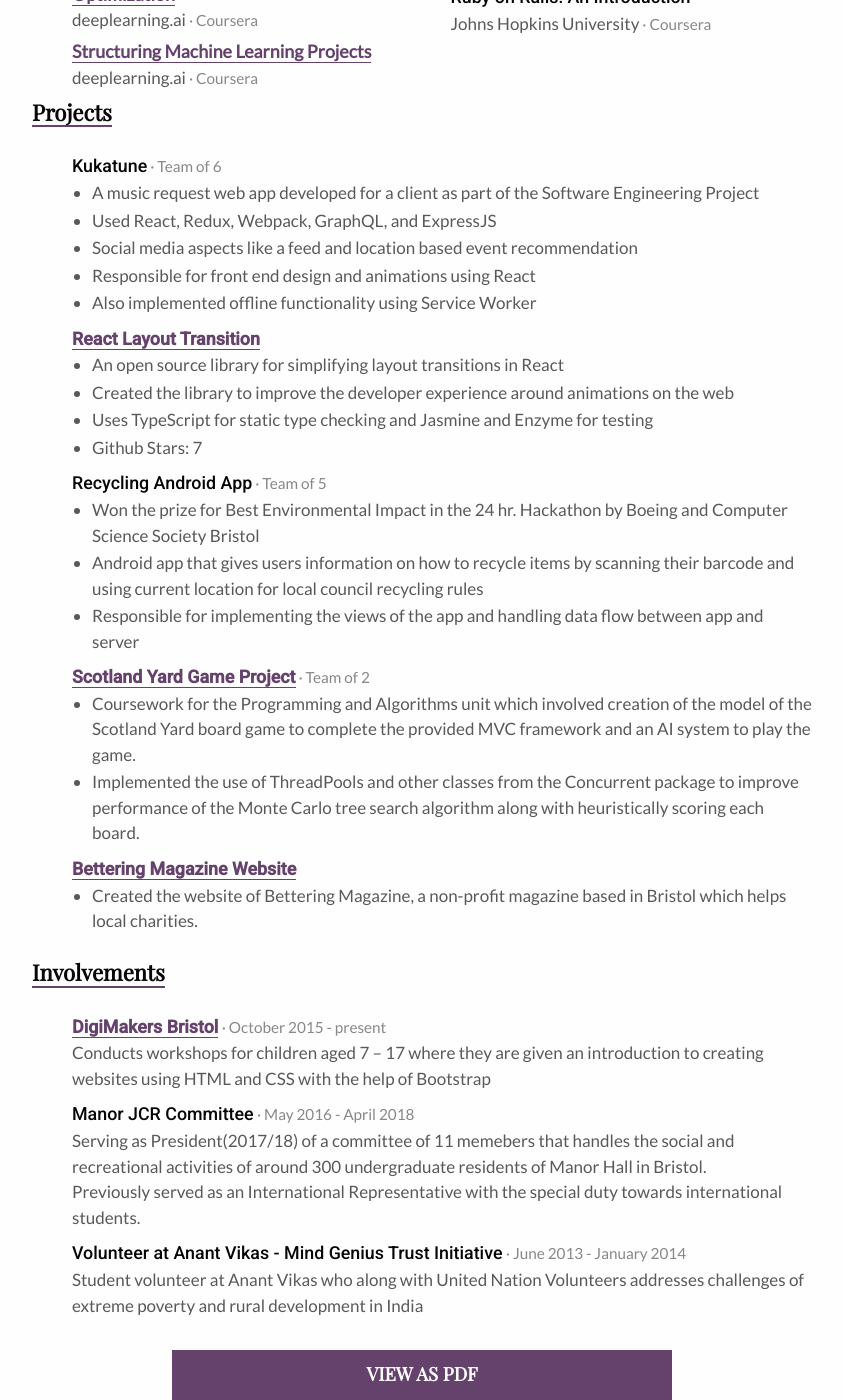
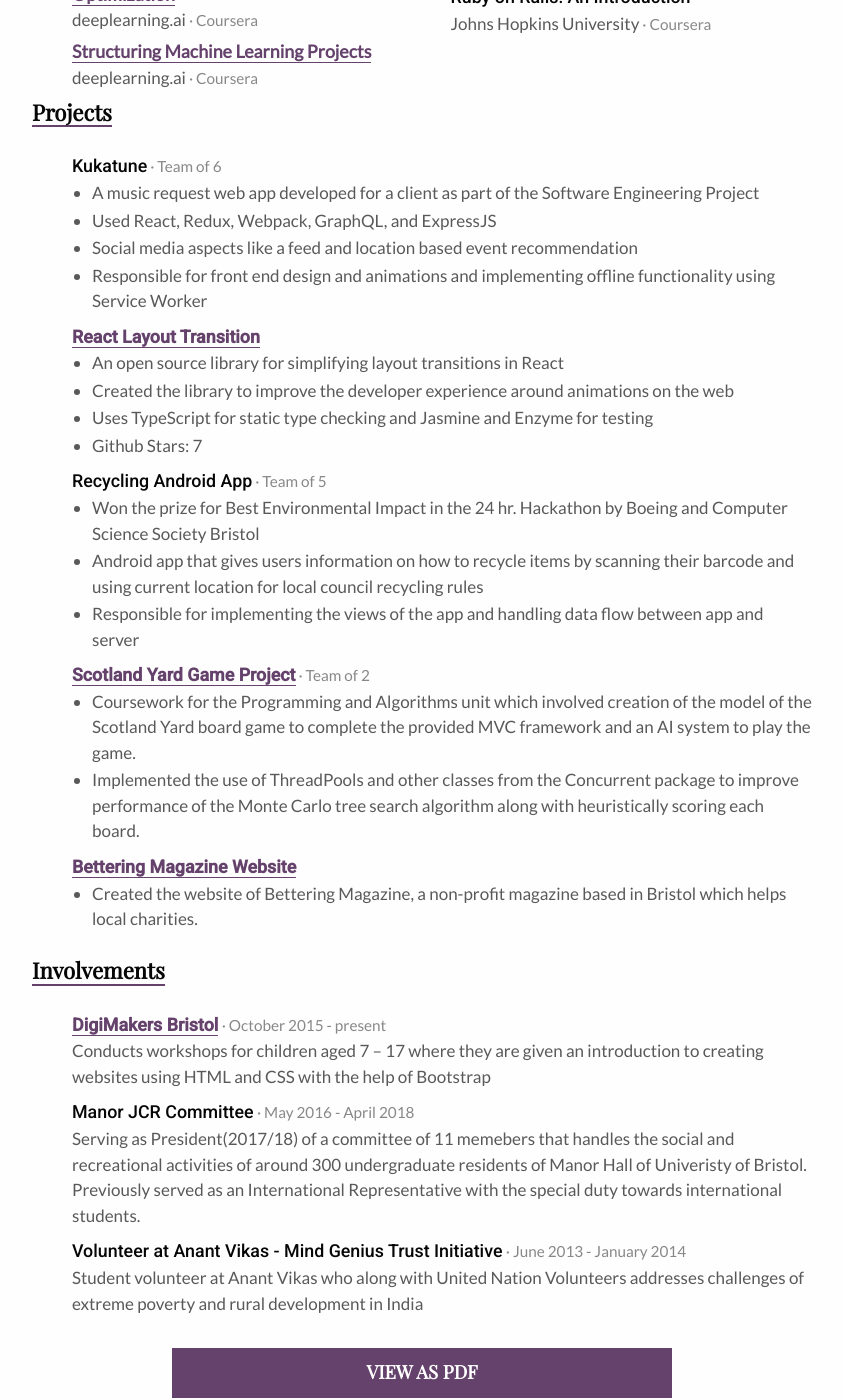
Before and after one commit to bkazi/bkazi.github.io, a Jekyll site: the page built from resume/index.html, in a window 1280 px wide and 1400 px high, scrolled down 832 px. Shown: the whole window, without its empty margins (218-1061 px from the left). Built offline with Jekyll 4.4.1, drawn with Linux system fonts in a browser that asks for light colours.

Commit message:
Update some text

```diff
--- a/resume/index.html
+++ b/resume/index.html
@@ -98,8 +98,7 @@
               <li>A music request web app developed for a client as part of the Software Engineering Project</li>
               <li>Used React, Redux, Webpack, GraphQL, and ExpressJS</li>
               <li>Social media aspects like a feed and location based event recommendation</li>
-              <li>Responsible for front end design and animations using React</li>
-              <li>Also implemented offline functionality using Service Worker</li>
+              <li>Responsible for front end design and animations and implementing offline functionality using Service Worker</li>
             </ul>
           </li>
           <li>
@@ -160,7 +159,7 @@
               <span class="time secondary"> &middot; May 2016 - April 2018</span>
             </div>
             <p>
-              Serving as President(2017/18) of a committee of 11 memebers that handles the social and recreational activities of around 300 undergraduate residents of Manor Hall in Bristol.<br />
+              Serving as President(2017/18) of a committee of 11 memebers that handles the social and recreational activities of around 300 undergraduate residents of Manor Hall of Univeristy of Bristol.<br />
               Previously served as an International Representative with the special duty towards international students.
             </p>
           </li>
```
